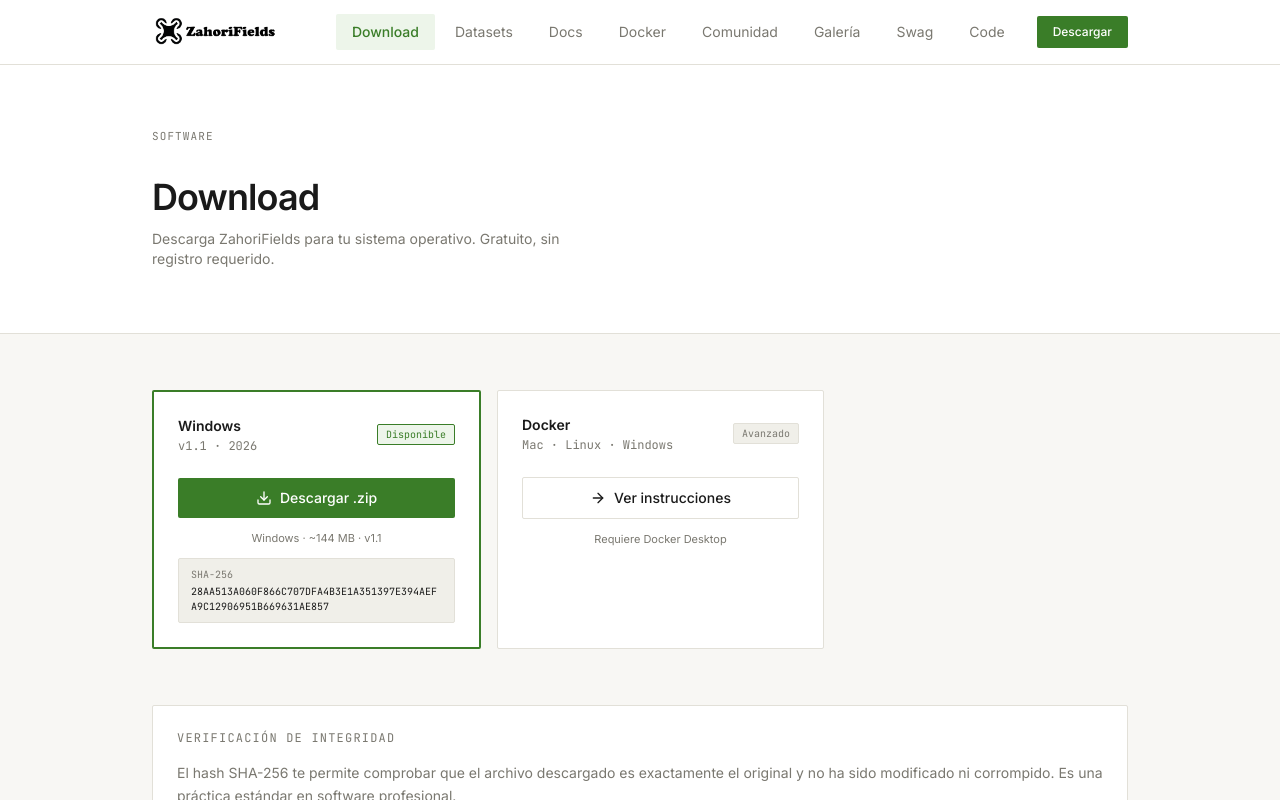
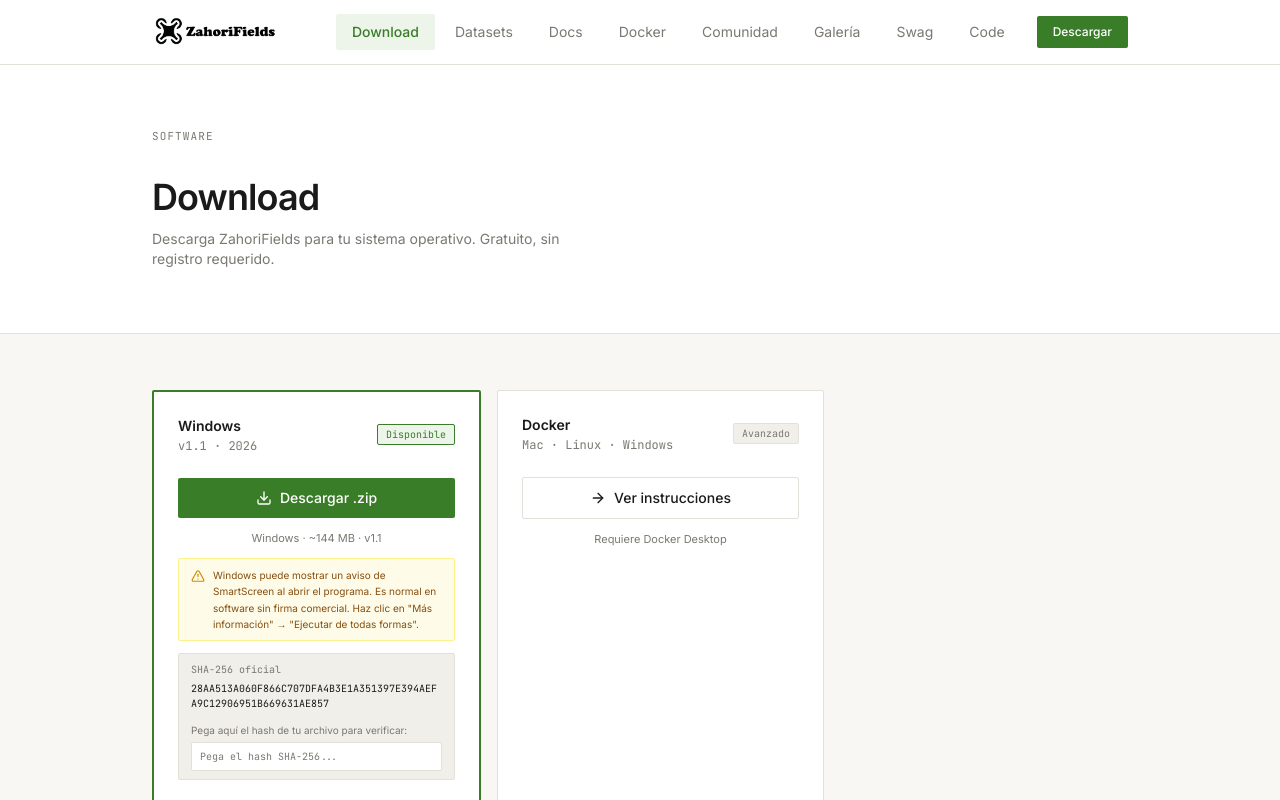
Before and after one commit to vacashot/zahorifields-web, a React (Vite) app: page /download in a window 1280 px wide. Shown: the top 800 px of the page. Built offline with nearby package versions, Linux system fonts and the light colour scheme.

Commit message:
Add SmartScreen warning and interactive SHA-256 verifier

```diff
--- a/src/pages/Download.jsx
+++ b/src/pages/Download.jsx
@@ -1,6 +1,36 @@
 import { useState } from 'react'
-import { Download as DownloadIcon, Terminal, CheckCircle, AlertCircle, ArrowRight } from 'lucide-react'
+import { Download as DownloadIcon, Terminal, CheckCircle, AlertCircle, ArrowRight, ShieldCheck, ShieldX, AlertTriangle } from 'lucide-react'
 import { Link } from 'react-router-dom'
+
+const OFFICIAL_HASH = '28AA513A060F866C707DFA4B3E1A351397E394AEFA9C12906951B669631AE857'
+
+function HashVerifier() {
+  const [input, setInput] = useState('')
+  const normalized = input.trim().toUpperCase()
+  const match = normalized === OFFICIAL_HASH
+  const checked = normalized.length === 64
+
+  return (
+    <div className="mt-3 bg-surface-2 border border-border rounded-sm px-3 py-2">
+      <p className="text-[10px] font-mono text-muted mb-1">SHA-256 oficial</p>
+      <p className="text-[10px] font-mono text-text break-all select-all mb-3">{OFFICIAL_HASH}</p>
+      <p className="text-[10px] text-muted mb-1">Pega aquí el hash de tu archivo para verificar:</p>
+      <input
+        type="text"
+        value={input}
+        onChange={e => setInput(e.target.value)}
+        placeholder="Pega el hash SHA-256..."
+        className="w-full font-mono text-[10px] bg-white border border-border rounded-sm px-2 py-1.5 text-text placeholder:text-muted focus:outline-none focus:border-accent"
+      />
+      {checked && (
+        <div className={`mt-2 flex items-center gap-1.5 text-[10px] font-medium ${match ? 'text-accent' : 'text-red-500'}`}>
+          {match ? <ShieldCheck className="w-3.5 h-3.5" /> : <ShieldX className="w-3.5 h-3.5" />}
+          {match ? '✅ El archivo es auténtico' : '❌ El hash no coincide — no ejecutes este archivo'}
+        </div>
+      )}
+    </div>
+  )
+}
 
 const requirements = [
   { label: 'Sistema operativo', min: 'Windows 10 64-bit', rec: 'Windows 11 64-bit' },
@@ -50,10 +80,13 @@
               Descargar .zip
             </a>
             <p className="text-[11px] text-muted mt-3 text-center">Windows · ~144 MB · v1.1</p>
-            <div className="mt-3 bg-surface-2 border border-border rounded-sm px-3 py-2">
-              <p className="text-[10px] font-mono text-muted mb-0.5">SHA-256</p>
-              <p className="text-[10px] font-mono text-text break-all select-all">28AA513A060F866C707DFA4B3E1A351397E394AEFA9C12906951B669631AE857</p>
+            <div className="mt-3 flex items-start gap-2 bg-yellow-50 border border-yellow-200 rounded-sm px-3 py-2">
+              <AlertTriangle className="w-3.5 h-3.5 text-yellow-600 mt-0.5 shrink-0" />
+              <p className="text-[10px] text-yellow-800 leading-relaxed">
+                Windows puede mostrar un aviso de SmartScreen al abrir el programa. Es normal en software sin firma comercial. Haz clic en "Más información" → "Ejecutar de todas formas".
+              </p>
             </div>
+            <HashVerifier />
           </div>
 
           {/* Docker */}
```
